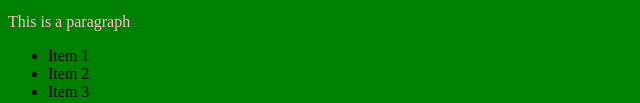
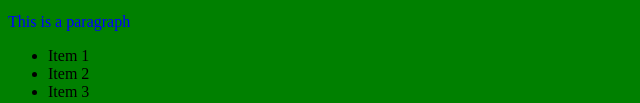
Before and after one commit to robynmk/Robyn, a plain HTML site: page index.html in a window 1280 px wide. Shown: the part 369-472 px from the top of the page, without its empty margins (0-640 px from the left). Drawn offline with Linux system fonts and the light colour scheme.

Commit message:
Update index.html

```diff
--- a/index.html
+++ b/index.html
@@ -4,7 +4,7 @@
 <style>
 body {background-color: green}
 h1   {color: black;}
-p    {color: pink;}
+p    {color: blue;}
 </style>
   </head>
 <body>
```
